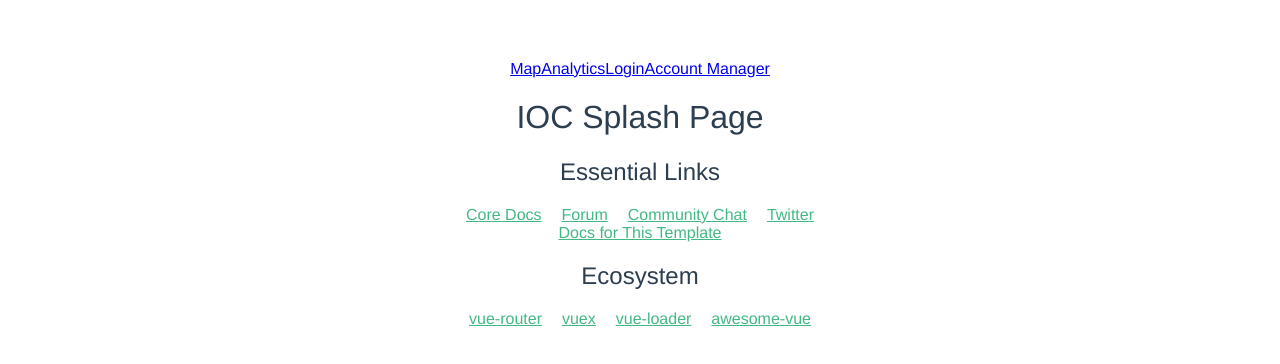
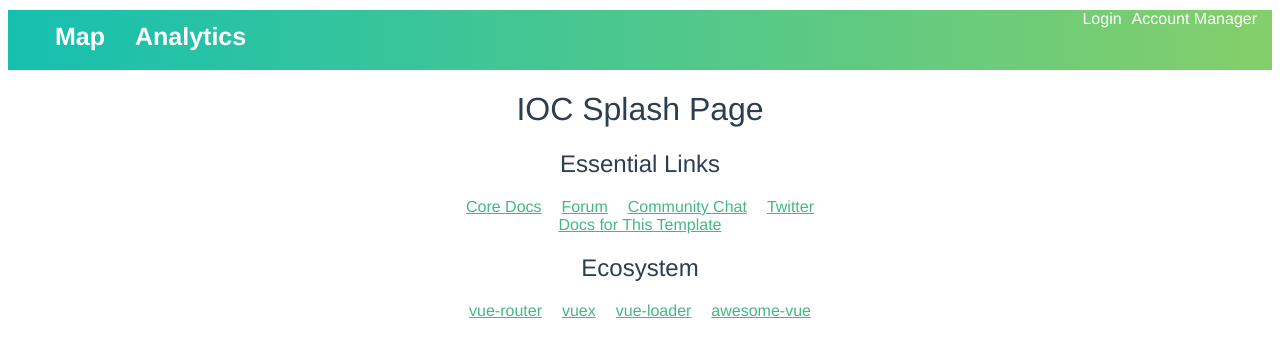
Before and after one commit to lhossackucalgary/ENGO500-ioc, a Vue app: page / in a window 1280 px wide. Shown: the top 364 px of the page. Built offline with nearby package versions, Linux system fonts and the light colour scheme.

Commit message:
updated nav bar

```diff
--- a/src/App.vue
+++ b/src/App.vue
@@ -1,11 +1,19 @@
 <template>
-    <div id="app">
-        <nav>
-            <router-link to="/map">Map</router-link>
-            <router-link to="/analytics">Analytics</router-link>
-            <router-link to="/login">Login</router-link>
-            <router-link to="/accountmanager">Account Manager</router-link>
-        </nav>
+    <div id="app" >
+        <div class="nav-bar">
+            <div class="nav-left">
+                <nav>
+                <router-link class="nav-left-link" to="/map">Map</router-link>
+                <router-link class="nav-left-link" to="/analytics">Analytics</router-link>
+                </nav>
+            </div>
+            <div class="nav-right">
+                <nav>
+                <router-link class="nav-right-link" to="/login">Login</router-link>
+                <router-link class="nav-right-link" to="/accountmanager">Account Manager</router-link>
+                </nav>
+            </div>
+        </div>
         <router-view/>
     </div>
 </template>
@@ -23,6 +31,44 @@ export default {
   -moz-osx-font-smoothing: grayscale;
   text-align: center;
   color: #2c3e50;
-  margin-top: 60px;
+  margin-top: 10px;
+}
+.nav-bar {
+    background: linear-gradient(-90deg, #84CF6A, #16C0B0);
+    height: 60px;
+    margin-bottom: 15px;
+    overflow: hidden;
+  }
+.nav-left {
+    float: left;
+    margin-left: 20px;
+    width: 70%;
+    height: 60px;
+    padding: 12px;
+    text-align: left;
+}
+.nav-left-link {
+    padding: 15px;
+    font-size: 25px;
+    font-weight: bold;
+    color: white;
+    text-decoration: none;
+}
+.nav-left-link:hover {
+    text-decoration: underline;
+    color:#2c3e50;
+}
+.nav-right {
+    float: right;
+    margin-right: 10px;
+}
+.nav-right-link {
+    color: white;
+    text-decoration: none;
+    padding: 5px;
+}
+.nav-right-link:hover {
+    text-decoration: underline;
+    color:#2c3e50;
 }
 </style>
```
